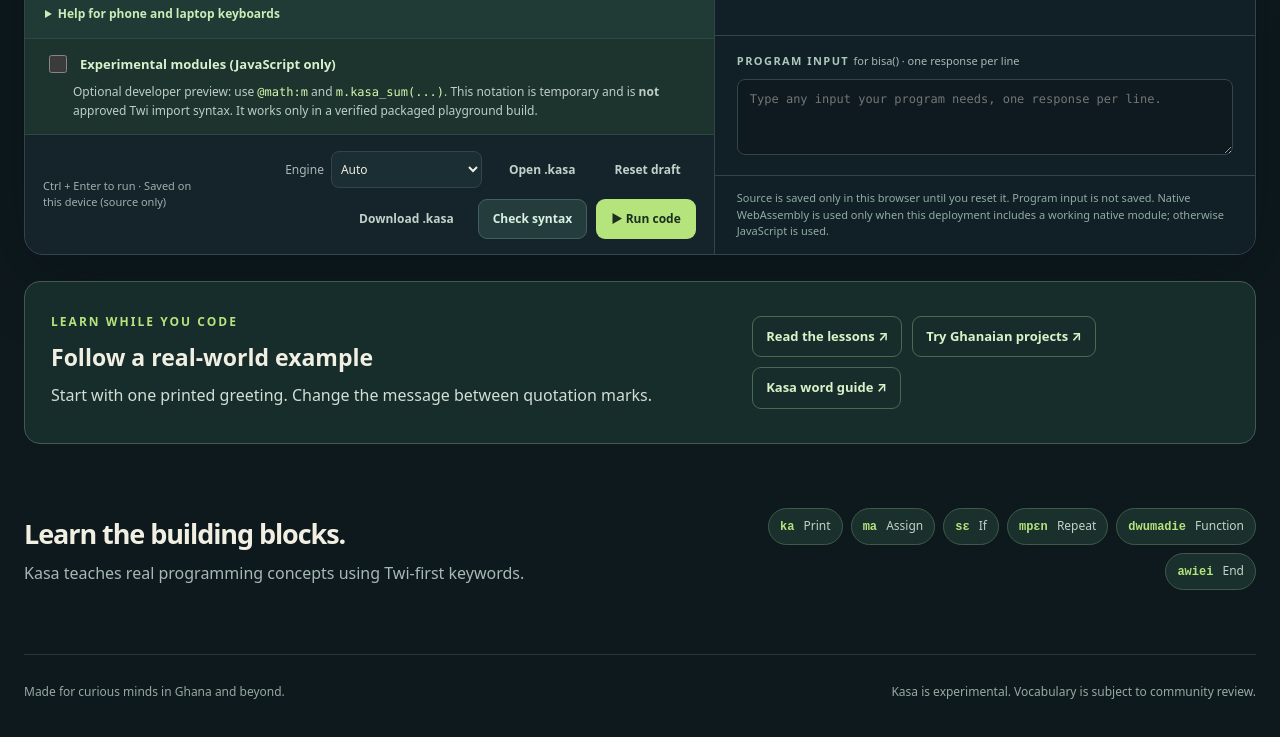
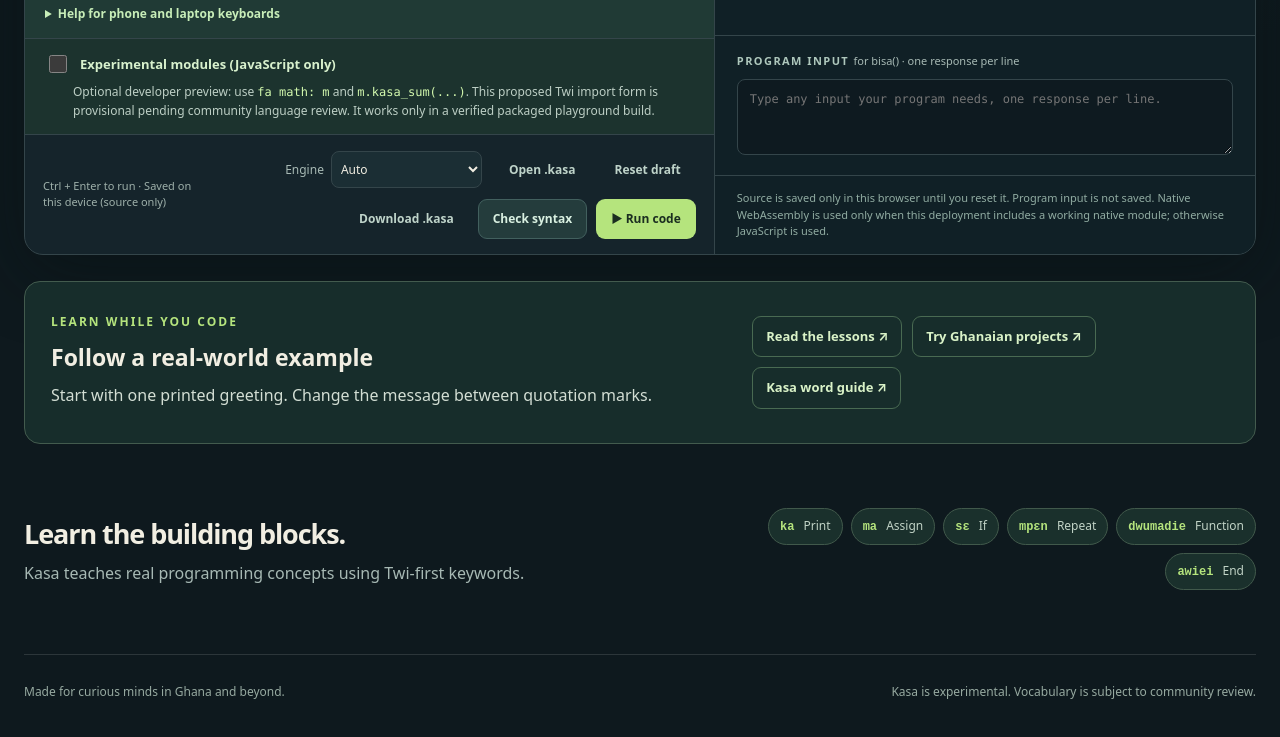
Before and after one commit to fosterb1/kasa_programming_language, a plain HTML site: page playground/index.html in a window 1280 px wide. Shown: the part 1103-1840 px from the top of the page. Drawn offline with Linux system fonts and the light colour scheme.

Commit message:
Present proposed fa import syntax transparently in playground UI

```diff
--- a/playground/index.html
+++ b/playground/index.html
@@ -66,7 +66,7 @@
               <input id="experimental-modules" type="checkbox" aria-describedby="module-experiment-help" />
               <span>Experimental modules (JavaScript only)</span>
             </label>
-            <p id="module-experiment-help">Optional developer preview: use <code>@math:m</code> and <code>m.kasa_sum(...)</code>. This notation is temporary and is <strong>not</strong> approved Twi import syntax. It works only in a verified packaged playground build.</p>
+            <p id="module-experiment-help">Optional developer preview: use <code>fa math: m</code> and <code>m.kasa_sum(...)</code>. This proposed Twi import form is provisional pending community language review. It works only in a verified packaged playground build.</p>
           </div>
           <div class="editor-footer">
             <div id="editor-help" class="hint">Ctrl + Enter to run · Saved on this device (source only)</div>
```
